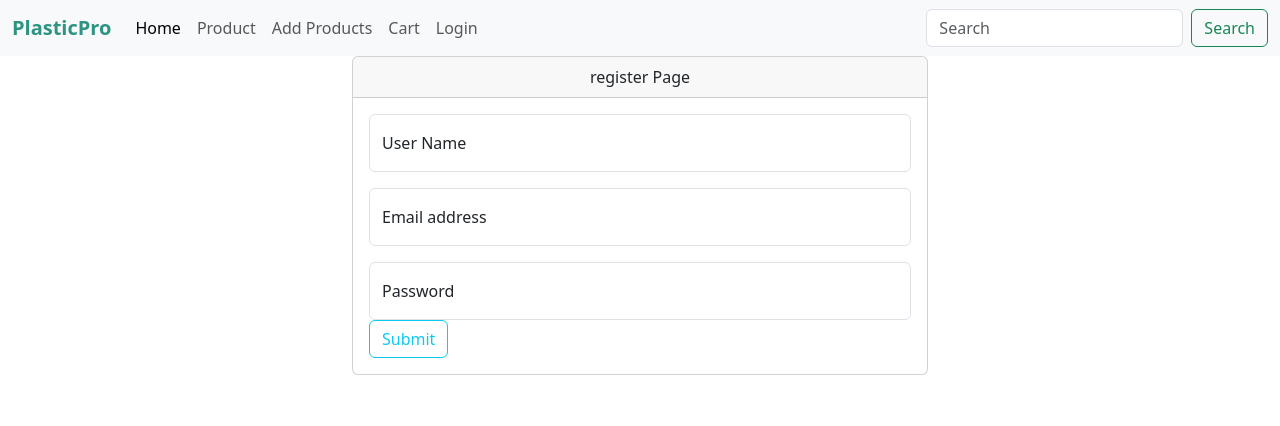
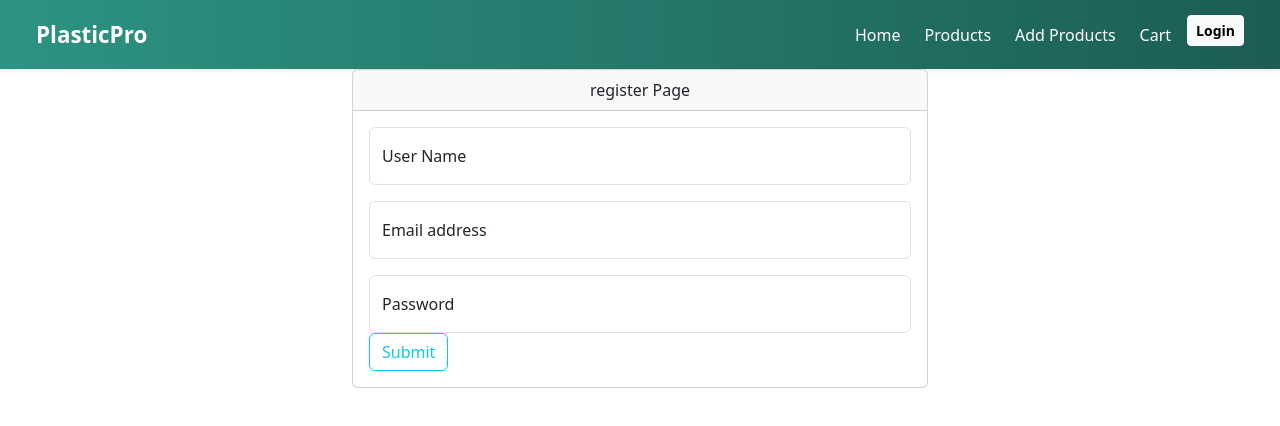
Before and after one commit to code-dominic/Ecommers, a React (Vite) app in the folder frontend/: page /register in a window 1280 px wide. Shown: the top 426 px of the page. Built offline with nearby package versions, Linux system fonts and the light colour scheme.

Commit message:
made the navbar better

```diff
--- a/frontend/src/App.jsx
+++ b/frontend/src/App.jsx
@@ -8,6 +8,7 @@ import Login from "./pages/Login";
 import UseToken from "./app/UseToken";
 import Register from "./pages/Register";
 import Cart from "./pages/Cart";
+// import HeroSection from "./section/HeroSection";
 
 function App() {
   const { token , setToken} = UseToken();
@@ -24,6 +25,8 @@ function App() {
     <>
       <Navbar token={token} setToken={setToken}/>
 
+
+
       <Routes>
         <Route path="/" element={<Home handelClick={handelClick} />} />
         <Route path="/products" element={<Product token={token} productId={productID} />} />
--- a/frontend/src/components/HorizontalCard.jsx
+++ b/frontend/src/components/HorizontalCard.jsx
@@ -1,31 +1,23 @@
-const HorizontalCard = ({ product, handelClick }) => {
+
+
+
+const HorizontalCard = ({ product , handelClick }) => {
   return (
-    <div
-      className="card mb-3"
-      style={{ maxWidth: "76rem", maxHeight: "300px", overflow: "hidden" }}
-      key={product._id}
-      onClick={() => handelClick(product._id)}
-    >
-      <div className="row g-0 h-100">
-        {/* Image Section */}
+    <div className="card mb-3" style={{ maxWidth: '76rem' , maxHeight : '300px' }} key={product._id} onClick={ () => {handelClick(product._id)}}>
+      <div className="row g-0">
         <div className="col-md-4">
           <img
-            src={product.imageUrl}
-            className="img-fluid rounded-start"
-            alt={product.name}
-            style={{
-              height: "100%",
-              width: "100%",
-              objectFit: "cover",
-            }}
-          />
+  src={product.imageUrl}
+  className="img-fluid rounded-start"
+  alt={product.name}
+  style={{ height: "100%", objectFit: "cover" }}
+/>
         </div>
-
-        {/* Text Section */}
         <div className="col-md-8">
-          <div className="card-body d-flex flex-column justify-content-center">
+          <div className="card-body">
             <h5 className="card-title">{product.name}</h5>
             <p className="card-text">{product.description}</p>
+            {/* <p className="card-text"><small className="text-body-secondary">Last updated 3 mins ago</small></p> */}
           </div>
         </div>
       </div>
--- a/frontend/src/components/Navbar.jsx
+++ b/frontend/src/components/Navbar.jsx
@@ -1,7 +1,7 @@
 import { Link, useNavigate } from "react-router-dom";
 import { useEffect } from "react";
 
-const Navbar = ({ token , setToken }) => {
+const Navbar = ({ token, setToken }) => {
   const navigate = useNavigate();
 
   const handleLogout = () => {
@@ -10,58 +10,79 @@ const Navbar = ({ token , setToken }) => {
     navigate("/login");
   };
 
- useEffect(() => {
-  if (token && window.location.pathname === '/login') {
-    navigate('/');
-  }
-}, [token, navigate]);
+  useEffect(() => {
+    if (token && window.location.pathname === "/login") {
+      navigate("/");
+    }
+  }, [token, navigate]);
 
   return (
-    <nav className="navbar navbar-expand-lg bg-body-tertiary">
+    <nav
+      className="navbar navbar-expand-lg shadow-sm"
+      style={{
+        background: "linear-gradient(90deg, #2d9382, #1c5d53)",
+        padding: "0.8rem 1.5rem",
+      }}
+    >
       <div className="container-fluid">
-        <Link className="navbar-brand fw-bold text-teal" to="/" style={{ color: "#2d9382" }}>
+        <Link
+          className="navbar-brand fw-bold"
+          to="/"
+          style={{ color: "#fff", fontSize: "1.4rem" }}
+        >
           PlasticPro
         </Link>
 
-        <button className="navbar-toggler" type="button" data-bs-toggle="collapse" data-bs-target="#navbarSupportedContent"
-          aria-controls="navbarSupportedContent" aria-expanded="false" aria-label="Toggle navigation">
+        <button
+          className="navbar-toggler"
+          type="button"
+          data-bs-toggle="collapse"
+          data-bs-target="#navbarSupportedContent"
+          aria-controls="navbarSupportedContent"
+          aria-expanded="false"
+          aria-label="Toggle navigation"
+          style={{ borderColor: "#fff" }}
+        >
           <span className="navbar-toggler-icon"></span>
         </button>
 
         <div className="collapse navbar-collapse" id="navbarSupportedContent">
-          <ul className="navbar-nav me-auto mb-2 mb-lg-0">
-
+          <ul className="navbar-nav ms-auto mb-2 mb-lg-0 gap-2">
             <li className="nav-item">
-              <Link className="nav-link active" to="/">Home</Link>
-            </li>
-
-            <li className="nav-item">
-              <Link className="nav-link" to="/product">Product</Link>
-            </li>
-
-            <li className="nav-item">
-              <Link className="nav-link" to="/form">Add Products</Link>
+              <Link className="nav-link text-white fw-medium" to="/">
+                Home
+              </Link>
             </li>
             <li className="nav-item">
-              <Link className="nav-link" to="/cart">Cart</Link>
+              <Link className="nav-link text-white fw-medium" to="/product">
+                Products
+              </Link>
             </li>
-
+            <li className="nav-item">
+              <Link className="nav-link text-white fw-medium" to="/form">
+                Add Products
+              </Link>
+            </li>
+            <li className="nav-item">
+              <Link className="nav-link text-white fw-medium" to="/cart">
+                Cart
+              </Link>
+            </li>
             <li className="nav-item">
               {token ? (
-                <button className="btn nav-link border-0 bg-transparent" onClick={handleLogout}>
+                <button
+                  className="btn btn-light btn-sm fw-semibold"
+                  onClick={handleLogout}
+                >
                   Logout
                 </button>
               ) : (
-                <Link className="nav-link" to="/login">Login</Link>
+                <Link className="btn btn-light btn-sm fw-semibold" to="/login">
+                  Login
+                </Link>
               )}
             </li>
-
           </ul>
-
-          <form className="d-flex" role="search">
-            <input className="form-control me-2" type="search" placeholder="Search" aria-label="Search" />
-            <button className="btn btn-outline-success" type="submit">Search</button>
-          </form>
         </div>
       </div>
     </nav>
--- a/frontend/src/pages/Home.jsx
+++ b/frontend/src/pages/Home.jsx
@@ -2,6 +2,7 @@ import { useEffect, useState } from "react";
 import axios from "axios";
 // import HorizontalCard from '../components/HorizontalCard'
 import HorizontalCard from "../components/HorizontalCard";
+import HeroSection from "../section/HeroSection";
 
 const Home = ({handelClick}) => {
   const [products, setProducts] = useState([]);
@@ -24,6 +25,8 @@ const Home = ({handelClick}) => {
 
   return (
     <>
+    <HeroSection/>
+
     <div
     style={{
   display: "flex",
--- /dev/null
+++ b/frontend/src/section/HeroSection.jsx
@@ -0,0 +1,83 @@
+const HeroSection = () => {
+  return (
+    <section
+      className="py-5"
+      style={{
+        background: "linear-gradient(to right, #ffffff, #f9f9f9)",
+        textAlign: "center",
+      }}
+    >
+      {/* Badge */}
+      <div
+        style={{
+          display: "inline-block",
+          backgroundColor: "#d4f0ea",
+          color: "#1c5d53",
+          padding: "0.4rem 1rem",
+          borderRadius: "2rem",
+          fontSize: "0.9rem",
+          fontWeight: "500",
+          marginBottom: "1rem",
+        }}
+      >
+        ★ Premium Quality Guaranteed
+      </div>
+
+      {/* Heading */}
+      <h1 className="fw-bold display-5">
+        Modern <span style={{ color: "#2d9382" }}>Plastic</span> Solutions
+      </h1>
+
+      {/* Description */}
+      <p
+        style={{
+          maxWidth: "650px",
+          margin: "1rem auto",
+          color: "#5c6b73",
+          fontSize: "1.1rem",
+        }}
+      >
+        Discover our premium collection of innovative plastic products designed
+        for modern living. Quality, durability, and style in every piece.
+      </p>
+
+      {/* Buttons */}
+      <div className="d-flex justify-content-center gap-3 mt-3">
+        <button
+          className="btn btn-lg"
+          style={{
+            backgroundColor: "#2d9382",
+            color: "white",
+            borderRadius: "0.5rem",
+          }}
+        >
+          Shop Collection →
+        </button>
+        <button
+          className="btn btn-lg btn-outline-secondary"
+          style={{ borderRadius: "0.5rem" }}
+        >
+          Explore Categories
+        </button>
+      </div>
+
+      {/* Stats */}
+      <div className="d-flex justify-content-center gap-5 mt-5 flex-wrap">
+        <div>
+          <h4 className="fw-bold text-success">500+</h4>
+          <p className="mb-0 text-muted">Products</p>
+        </div>
+        <div>
+          <h4 className="fw-bold text-success">10K+</h4>
+          <p className="mb-0 text-muted">Happy Customers</p>
+        </div>
+        <div>
+          <h4 className="fw-bold text-success">15+</h4>
+          <p className="mb-0 text-muted">Years Experience</p>
+        </div>
+      </div>
+    </section>
+  );
+};
+
+export default HeroSection;
```
